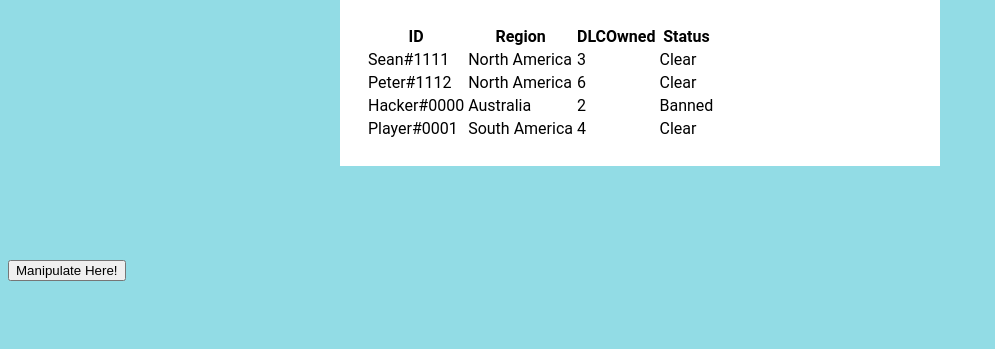
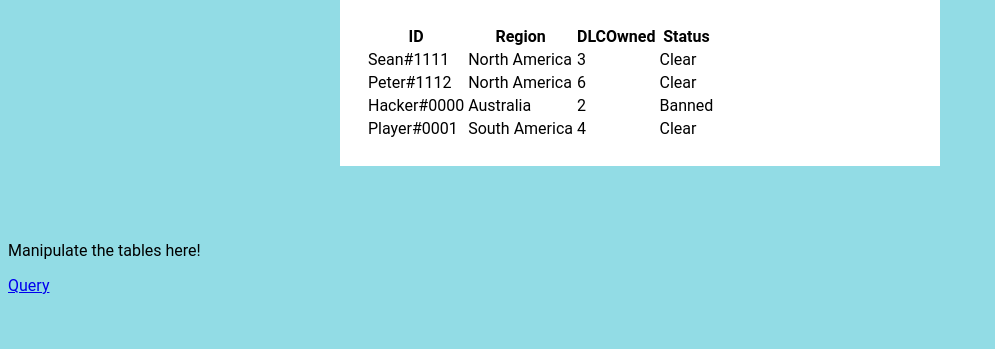
Before and after one commit to Sean02/Destiny_2_Exotic_Armor, a Flask app: page / in a window 1280 px wide. Shown: the part 323-672 px from the top of the page, without its empty margins (0-995 px from the left). Run offline with Flask 2, Linux system fonts and the light colour scheme; data comes from the database, SQL or seed files in the repository.

Commit message:
Update home.html
added the connections to the manipulations page

```diff
--- a/templates/home.html
+++ b/templates/home.html
@@ -145,9 +145,8 @@
 
         </div>
     </div>
-
-    <br>
-    <button type="button">Manipulate Here!</button>
+    <p>Manipulate the tables here!</p>
+    <a href="{{url_for('query')}}">Query</a>
 </body>
 
 </html>
```
